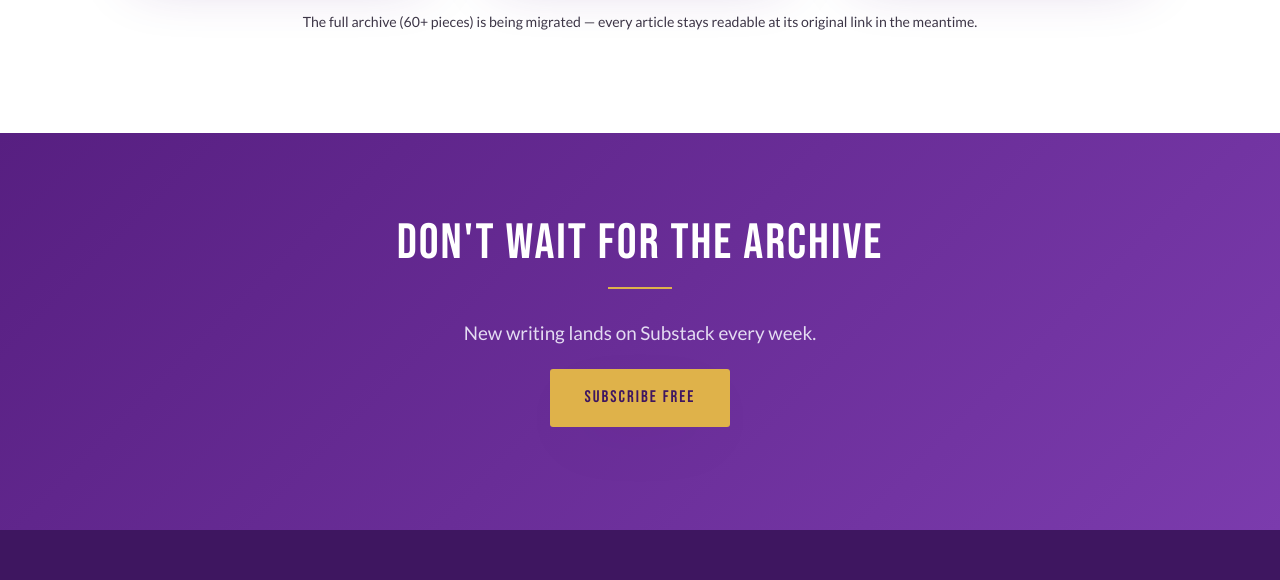
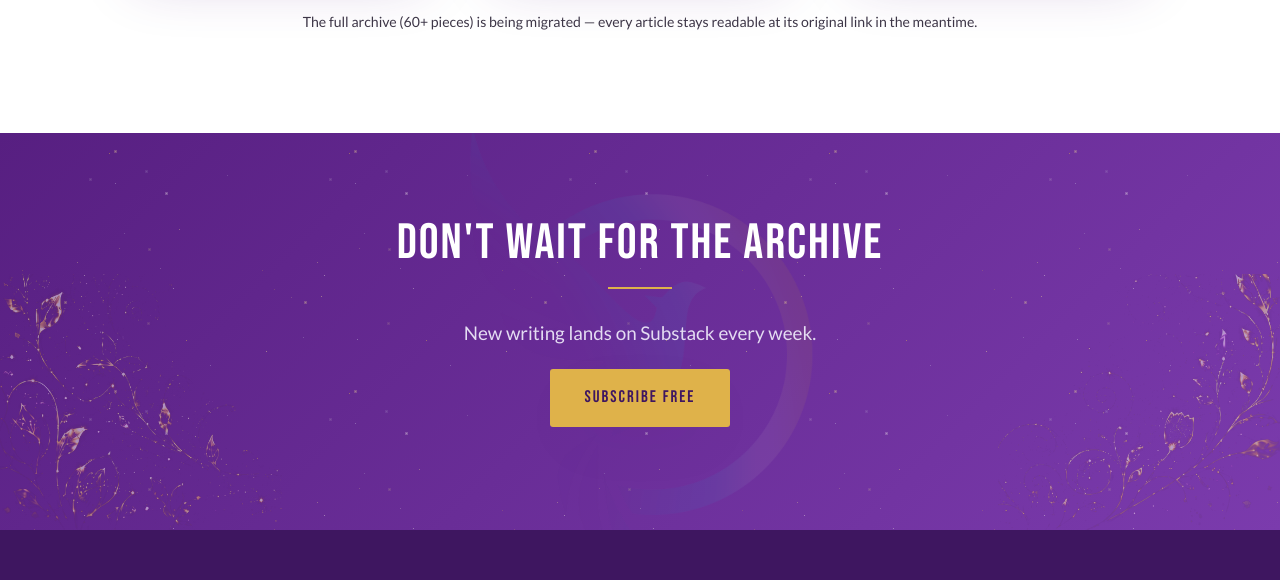
Before and after one commit to vivekavonrosen/vivekavonrosen.com, a plain HTML site: page site/blog.html in a window 1280 px wide. Shown: the part 1580-2160 px from the top of the page. Drawn offline with Linux system fonts and the light colour scheme; animation ran at ten frames a second; a web font is replaced by a local one.

Commit message:
Interior: portal dark sections — star texture, gold scroll corners, ghost phoenix watermark
Co-Authored-By: Claude Fable 5 <noreply@anthropic.com>

```diff
--- a/site/css/styles.css
+++ b/site/css/styles.css
@@ -313,6 +313,30 @@ body.entrance-active{ overflow:hidden; }
   #enter-btn{ animation:none; }
 }
 
+/* ---------- portal sections — rich dark bands that echo the entrance ---------- */
+.section--dark, .section--deep{ position:relative; overflow:hidden; }
+.section--dark{ background:url('../images/stars-tile.png') repeat, var(--grad-purple); }
+.section--deep{ background:url('../images/stars-tile.png') repeat, var(--p-purple-deep); }
+/* gold scrollwork settling into the lower corners */
+.section--dark::before, .section--deep::before{
+  content:""; position:absolute; inset:0; z-index:0; pointer-events:none;
+  background:
+    url('../images/scroll-corner-l.png') left bottom / clamp(170px,22vw,340px) no-repeat,
+    url('../images/scroll-corner-r.png') right bottom / clamp(170px,22vw,340px) no-repeat;
+  opacity:.5;
+}
+/* ghost phoenix watermark behind the words */
+.section--dark::after, .section--deep::after{
+  content:""; position:absolute; top:50%; left:50%; transform:translate(-50%,-50%);
+  width:clamp(240px,32vw,460px); aspect-ratio:520/507;
+  background:url('../images/phoenix-mark.png') center / contain no-repeat;
+  opacity:.06; z-index:0; pointer-events:none;
+}
+.section--dark > .wrap, .section--deep > .wrap{ position:relative; z-index:1; }
+@media (max-width:600px){
+  .section--dark::before, .section--deep::before{ opacity:.38; background-size:42vw; }
+}
+
 /* ---------- misc ---------- */
 .note{ font-size:.88rem; color:var(--p-slate); }
 .checklist{ list-style:none; margin:24px 0; }
```
Also changed, not shown: site/index.html (+1 -3 lines), site/images/scroll-corner-l.png (added), site/images/scroll-corner-r.png (added), site/images/stars-tile.png (added).
